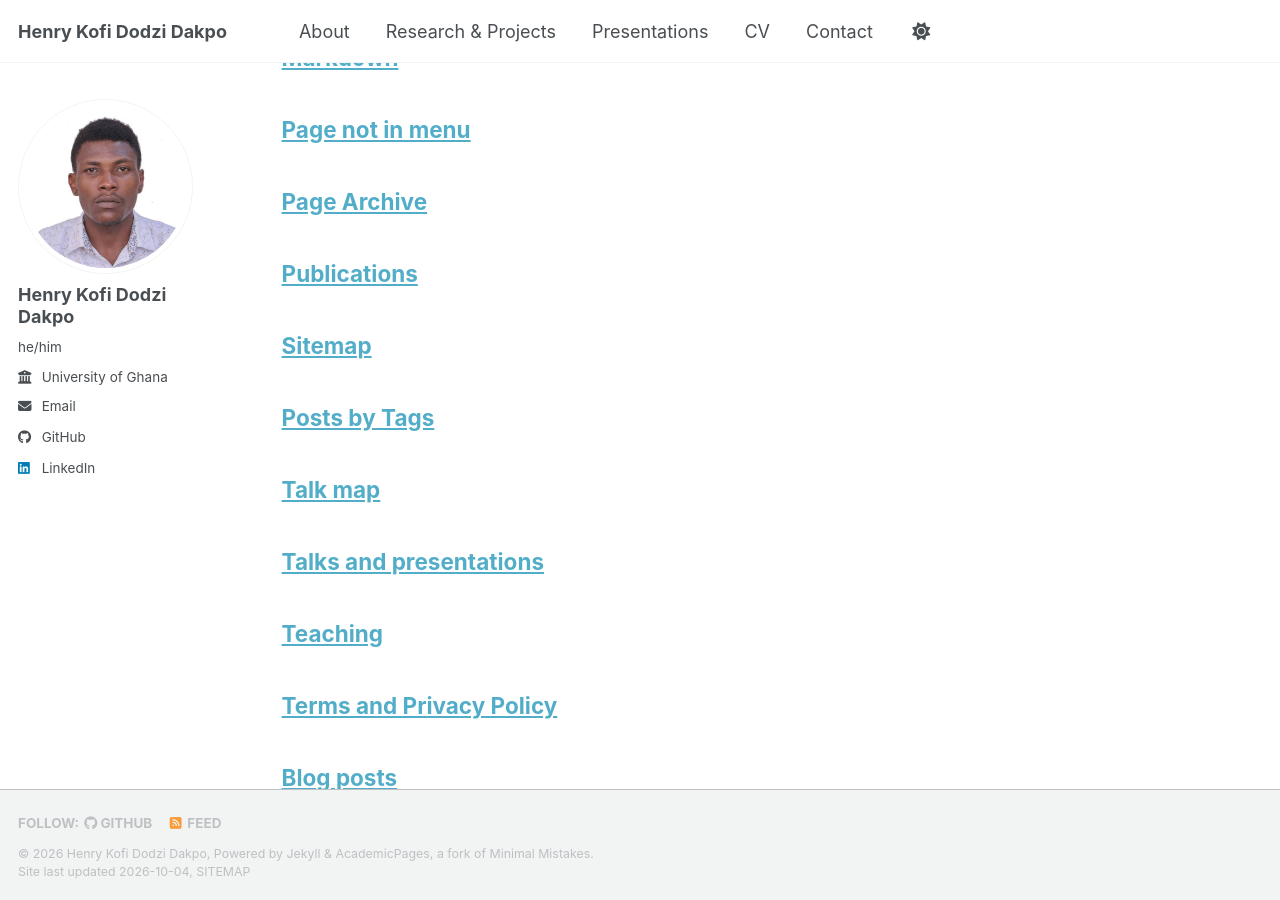
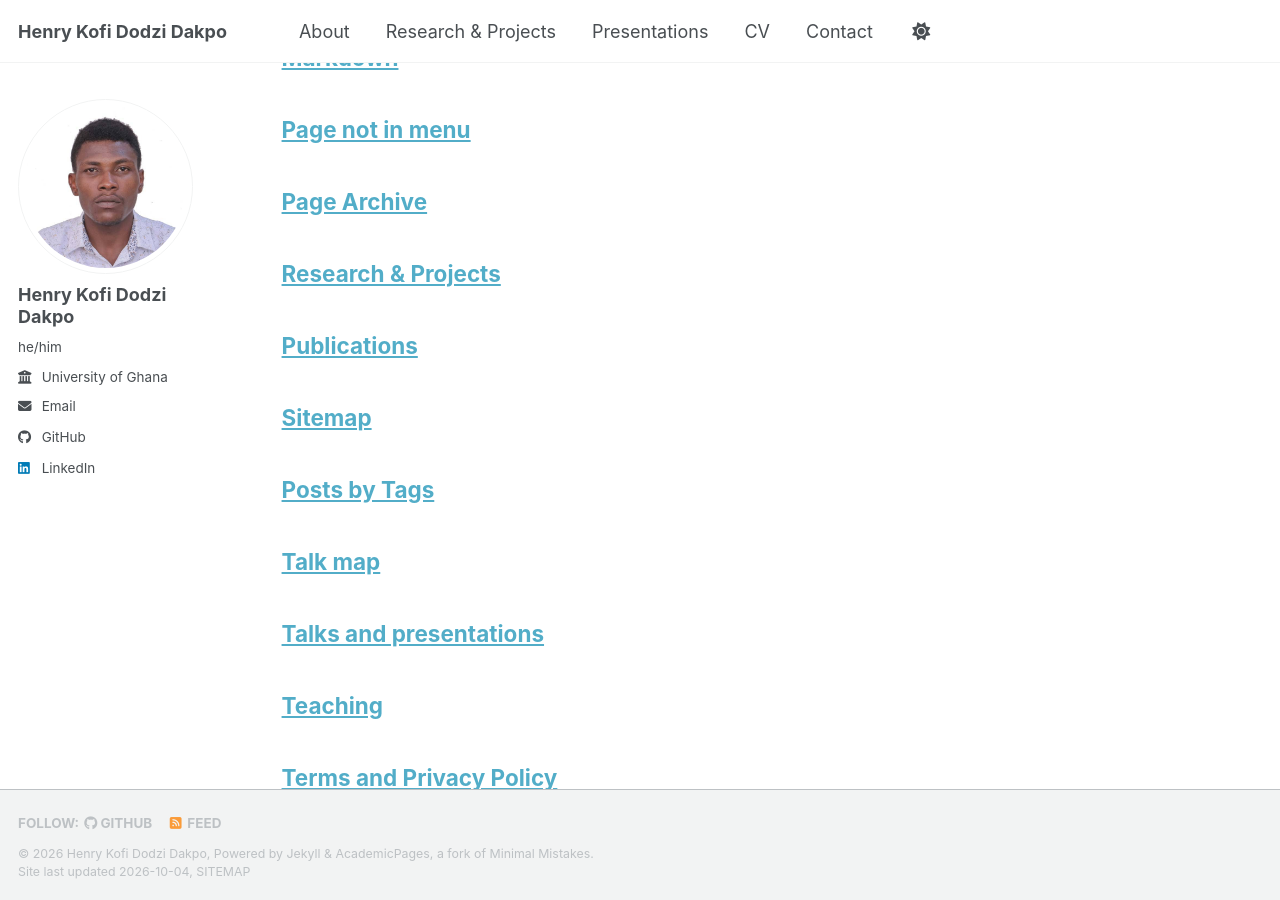
Before and after one commit to henrycitadel9-rgb/henrycitadel9-rgb.github.io, a Jekyll site: the page built from _pages/archive-layout-with-content.md, in a window 1280 px wide and 900 px high, scrolled down 5137 px. Built offline with Jekyll 4.4.1, drawn with Linux system fonts in a browser that asks for light colours; a style sheet for code colours, icons or effects is not loaded.

Commit message:
Update portfolio.html

```diff
--- a/_pages/portfolio.html
+++ b/_pages/portfolio.html
@@ -1,6 +1,6 @@
 ---
 layout: archive
-title:
+title: "Research & Projects"
 permalink: /portfolio/
 author_profile: true
 ---
@@ -8,6 +8,10 @@
 {% include base_path %}
 
 <style>
+.page__title {
+  display: none;
+}
+
 .project-entry {
   margin-bottom: 3.2em;
 }
```
